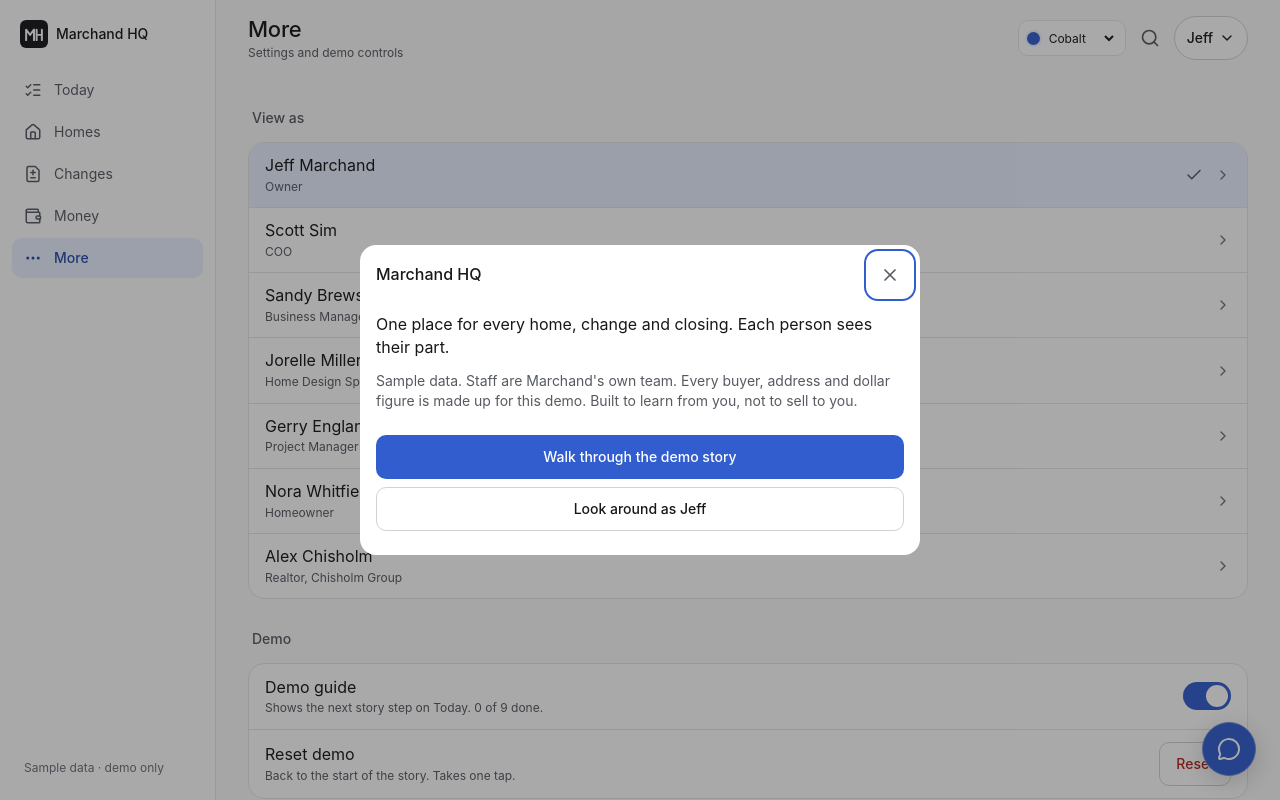
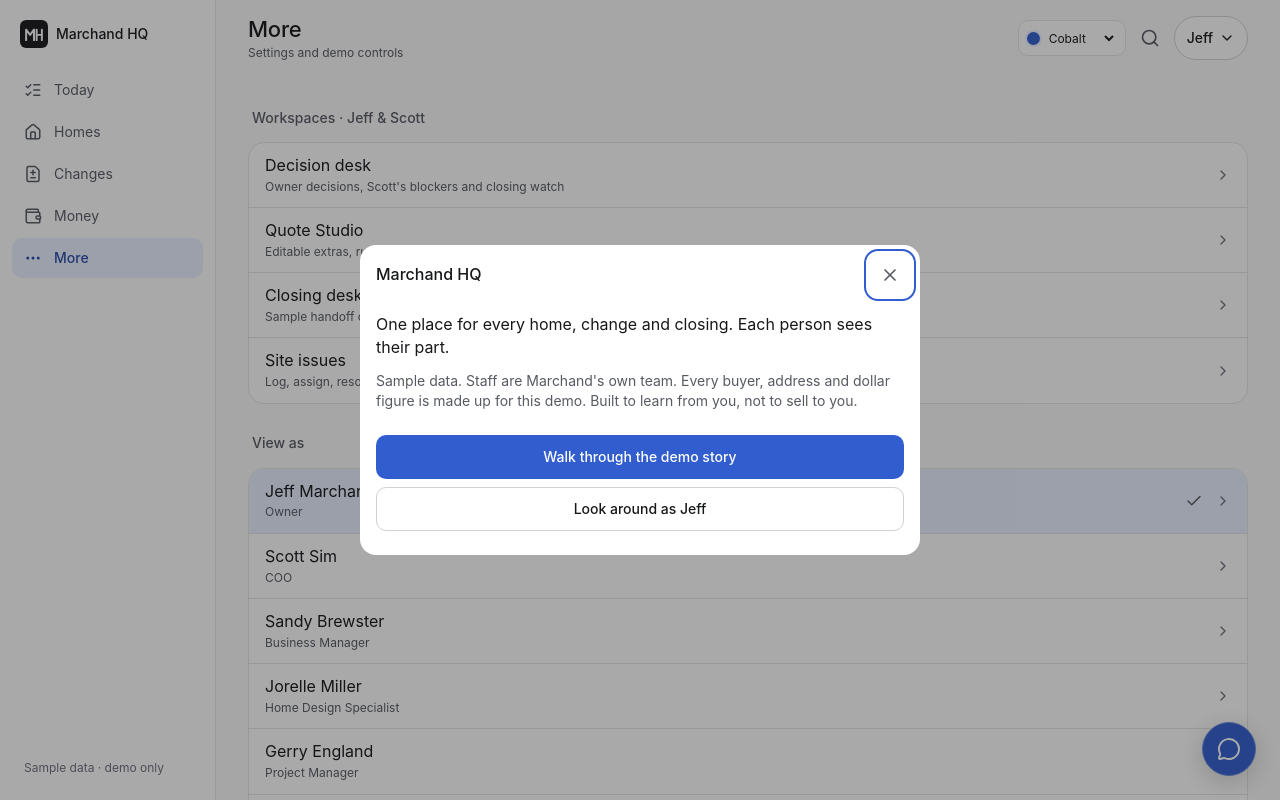
Before and after one commit to AlexChisholm15/marchand-hq, a Next.js app: page /more in a window 1280 px wide. Shown: the top 800 px of the page. Built offline with nearby package versions, Linux system fonts and the light colour scheme.

Commit message:
Wire Jeff/Scott demo route and Project Studio into existing app

```diff
--- a/src/screens/More.tsx
+++ b/src/screens/More.tsx
@@ -18,6 +18,14 @@ export function More() {
   const activity = state.activity.slice(0, 12);
   return (
     <Page title="More" sub="Settings and demo controls">
+      <Section title="Workspaces · Jeff & Scott">
+        <List label="Functional demo tools">
+          <Row title="Decision desk" meta="Owner decisions, Scott's blockers and closing watch" href="/studio?tab=decisions" />
+          <Row title="Quote Studio" meta="Editable extras, running totals and CSV export" href="/studio?tab=quote" />
+          <Row title="Closing desk" meta="Sample handoff checklist and current tasks" href="/studio?tab=closeout" />
+          <Row title="Site issues" meta="Log, assign, resolve and reopen demo blockers" href="/studio?tab=issues" />
+        </List>
+      </Section>
       <Section title="View as">
         <List label="Roles">
           {ROLES.map((r) => (
@@ -92,7 +100,7 @@ export function More() {
           </div>
         </List>
       </Section>
-      <p className={s.about}>Marchand HQ · V6 preview</p>
+      <p className={s.about}>Marchand HQ · V6 Sprint 1 · sample-data demo</p>
 
       <Sheet open={confirm} title="Reset the demo?" onClose={() => setConfirm(false)}>
         <p className={s.detailText}>Clears every change made in this session and starts the story again as the designer.</p>
```
